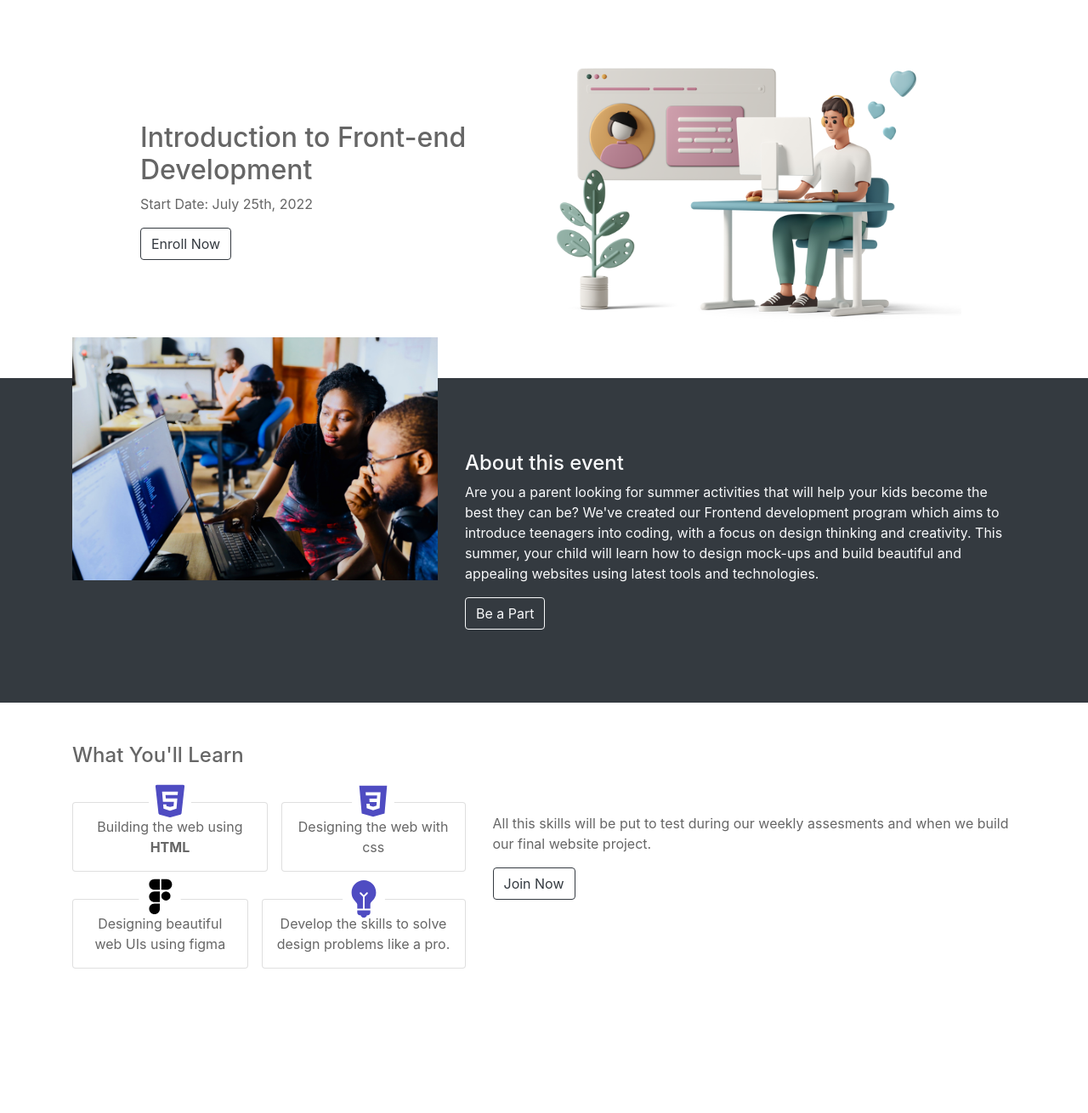
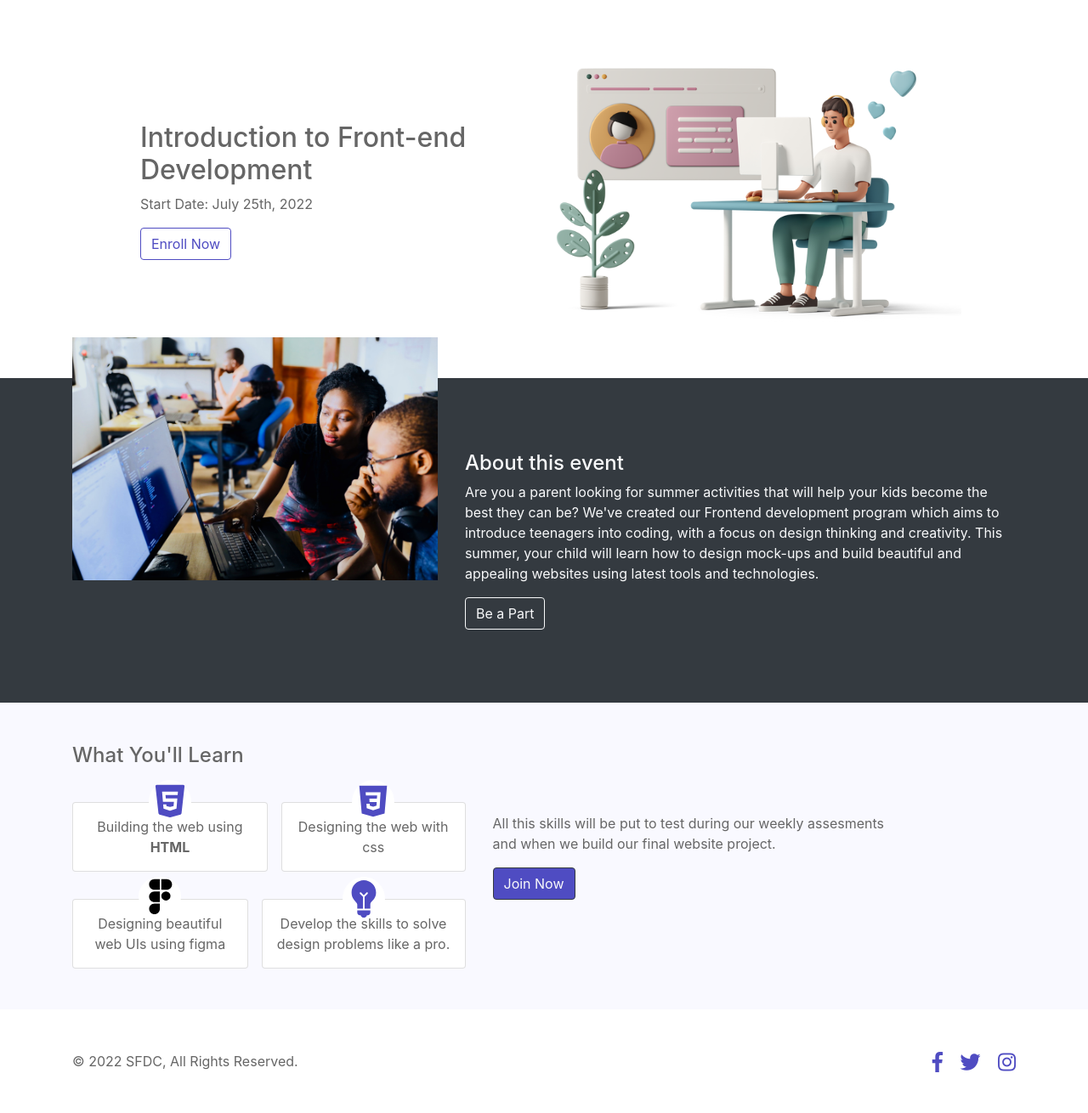
Before and after one commit to nathan-soft/SFDC, a plain HTML site: page index.html in a window 1280 px wide. Shown: the part 52-1362 px from the top of the page at 85% size. Before the commit the page ends 1240 px from the top, so only its background shows below. Drawn offline with Linux system fonts and the light colour scheme.

Commit message:
more content

```diff
--- a/css/style.css
+++ b/css/style.css
@@ -1,11 +1,28 @@
 html{
     --dark: #666;
     --light:#F8F9FA;
+    --light-grey: #f9f9ff;
     --accent:#4f4cc2;
 }
 
 body{
     color: #666!important;
+}
+
+.cta-outline {
+    color: var(--accent);
+    border-color: var(--accent);
+}
+
+.cta, .cta-outline:hover {
+    background-color: var(--accent);
+    color: var(--light);
+}
+
+.cta:hover {
+    background-color: var(--accent);
+    opacity: 0.9;
+    color: var(--light);
 }
 
 .wrapper{
@@ -75,7 +92,9 @@ body{
     }
 }
 
-
+#learn{
+    background-color: var(--light-grey);
+}
 
 .top-stack, .bottom-stack{
     column-gap: 1em;
@@ -112,6 +131,15 @@ body{
     margin-bottom: 0;
 }
 
+footer p.social a:hover {
+    text-decoration: none;
+}
+
+footer p.social a i {
+    color: var(--accent);
+    font-size: 24px;
+    vertical-align: middle;
+}
 
 
 
--- a/index.html
+++ b/index.html
@@ -4,7 +4,8 @@
     <meta charset="UTF-8">
     <meta http-equiv="X-UA-Compatible" content="IE=edge">
     <meta name="viewport" content="width=device-width, initial-scale=1.0">
-    <title>Document</title>
+    <title>Intro To Frontend Development</title>
+    <link rel="stylesheet" href="https://use.fontawesome.com/releases/v5.7.0/css/all.css" integrity="sha384-lZN37f5QGtY3VHgisS14W3ExzMWZxybE1SJSEsQp9S+oqd12jhcu+A56Ebc1zFSJ" crossorigin="anonymous">
     <link rel="stylesheet" href="css/bootstrap.min.css">
     <link rel="stylesheet" href="css/style.css">
 </head>
@@ -25,13 +26,13 @@
                         <a href="#" class="nav-link">Home</a>
                     </li>
                     <li class="nav-item">
-                        <a href="#" class="nav-link">About</a>
+                        <a href="#about" class="nav-link">About</a>
                     </li>
                     <li class="nav-item">
-                        <a href="#" class="nav-link">Contact</a>
+                        <a href="#footer" class="nav-link">Contact</a>
                     </li>
                     <li class="nav-item">
-                        <a href="#" class="btn btn-outline-dark">Register</a>
+                        <a href="#" class="btn cta">Register</a>
                     </li>
                 </ul>
             </div>
@@ -43,7 +44,7 @@
                 <h2>Introduction to Front-end Development </h1>
                 <!-- <h5>Get them ready for a future in tech with our summer bootcamp for ages 15 - 19</h5> -->
                 <p>Start Date: July 25th, 2022</p>
-                <a href="#" class="btn btn-outline-dark">Enroll Now</a>
+                <a href="#" class="btn cta-outline">Enroll Now</a>
             </section>
             <section class="hero-img-wrapper align-self-center">
                 <img src="images/casual-life-3d-man-chatting-on-dating-site.png"
@@ -112,7 +113,7 @@
                         </div>
                      </div>
                 </section>
-                <section class="align-self-center mt-4 mt-md-0">
+                <section class="align-self-center mt-4 mt-md-0 col-md-6 col-lg-5 px-0">
                     <p>
                         All this skills will be put to test during our weekly assesments and when we build our final website project.
                     </p>
@@ -122,6 +123,26 @@
             </div>
         </section>
     </main>
+    <footer id="footer" class="wrapper">
+        <div class="container d-flex flex-column flex-md-row justify-content-md-between align-items-md-center text-center text-left">
+            <section class="col-md-auto px-0 order-1 order-md-0">
+                <p class="mb-0">© 2022 SFDC, All Rights Reserved.</p>
+            </section>
+            <section class="col-md-auto px-0 d-md-flex justify-content-md-end order-0 order-md-1">
+                <p class="social mb-md-0">
+                    <a href="https://www.facebook.com/therepairshopng" target="_blank" class="facebook pr-3" title="visit us on faceook">
+                        <i class="fab fa-facebook-f" aria-hidden="true"></i>
+                    </a>
+                    <a href="https://www.twitter.com/Spadecinemas1" target="_blank" class="twitter pr-3" title="follow us on twitter">
+                        <i class="fab fa-twitter"></i>
+                    </a>
+                    <a href="https://www.instagram.com/repairshopng/" target="_blank" title="follow us on instagram" class="instagram">
+                        <i class="fab fa-instagram"></i>
+                    </a>
+                </p>
+            </section>
+        </div>
+    </footer>
     <script src="js/jquery.min.js"></script>
     <script src="js/popper.js"></script>
     <script src="js/bootstrap.min.js"></script>
```
